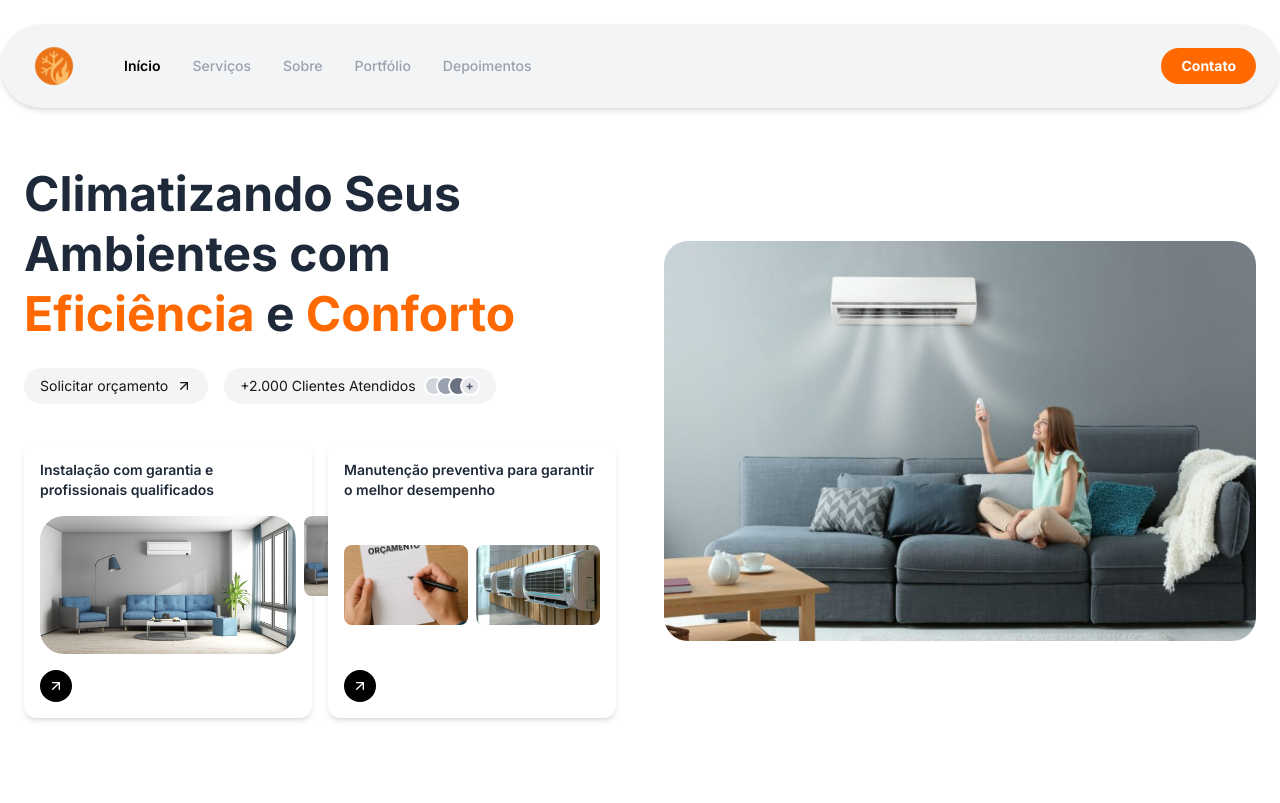
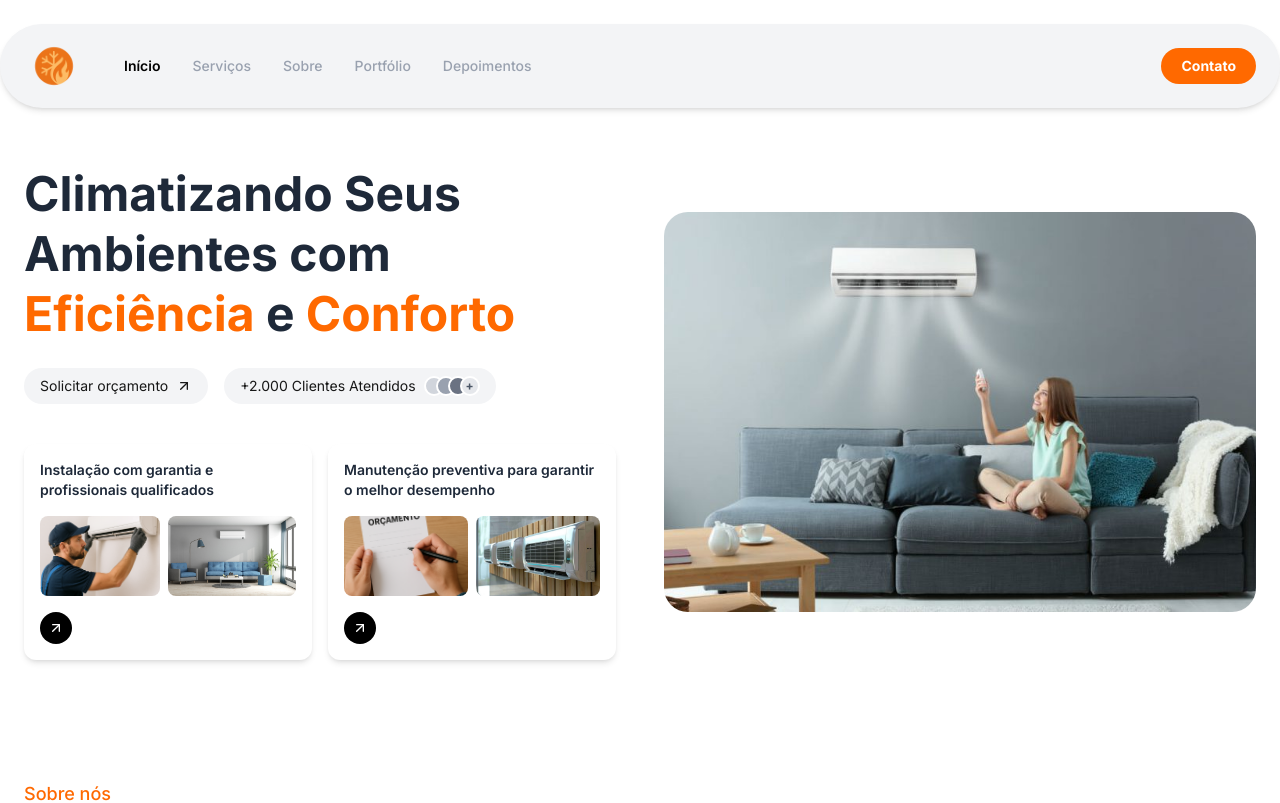
Before and after one commit to CaioRezende0/site-climatizacao, a Next.js app: page / in a window 1280 px wide. Shown: the top 803 px of the page. Built offline with nearby package versions, Linux system fonts and the light colour scheme.

Commit message:
Ajuste imagens

```diff
--- a/src/app/components/Hero.tsx
+++ b/src/app/components/Hero.tsx
@@ -43,11 +43,11 @@ export default function Hero() {
             </p>
             <div className="flex mt-4 gap-2">
               <Image
-                src="/images/sala-ar.jpg"
-                alt="Imagem climatização"
-                width={20}
-                height={20}
-                className="rounded-3xl w-full object-cover"
+                src="/images/image-1.png"
+                alt="Instalação em andamento"
+                width={80}
+                height={80}
+                className="w-1/2 h-20 rounded-lg object-cover"
               />
               <Image
                 src="/images/image-2.jpg"
--- a/src/app/components/RecentProjects.tsx
+++ b/src/app/components/RecentProjects.tsx
@@ -18,7 +18,7 @@ export default function RecentProjects() {
   ];
 
   return (
-    <section className="py-16 px-4 sm:px-6 max-w-7xl mx-auto">
+    <section id="portfolio" className="py-16 px-4 sm:px-6 max-w-7xl mx-auto">
       {/* TÍTULO */}
       <h2 className="text-2xl sm:text-3xl md:text-4xl font-bold text-center mb-12">
         <span className="text-orange-500">Projetos</span> Recentes
```
